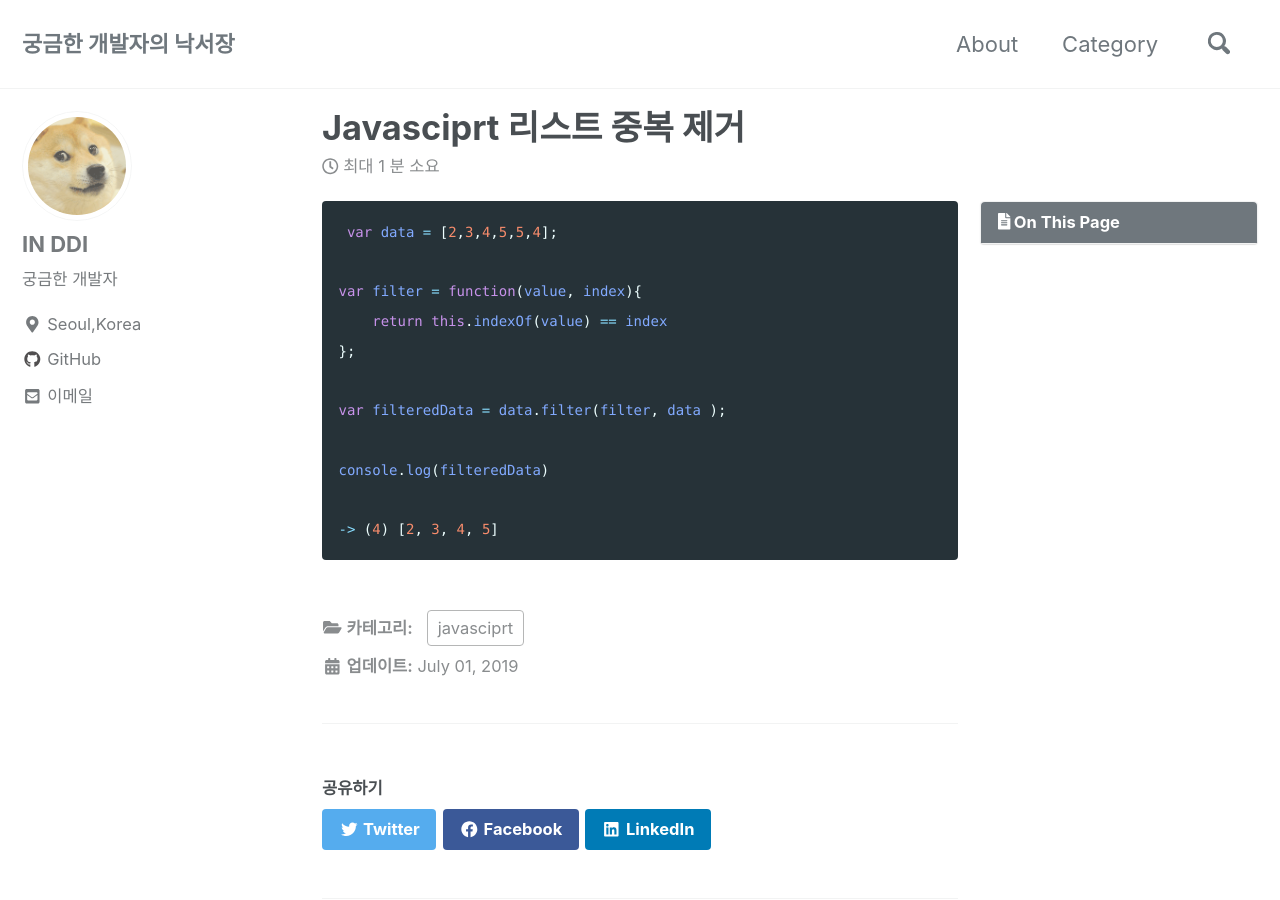
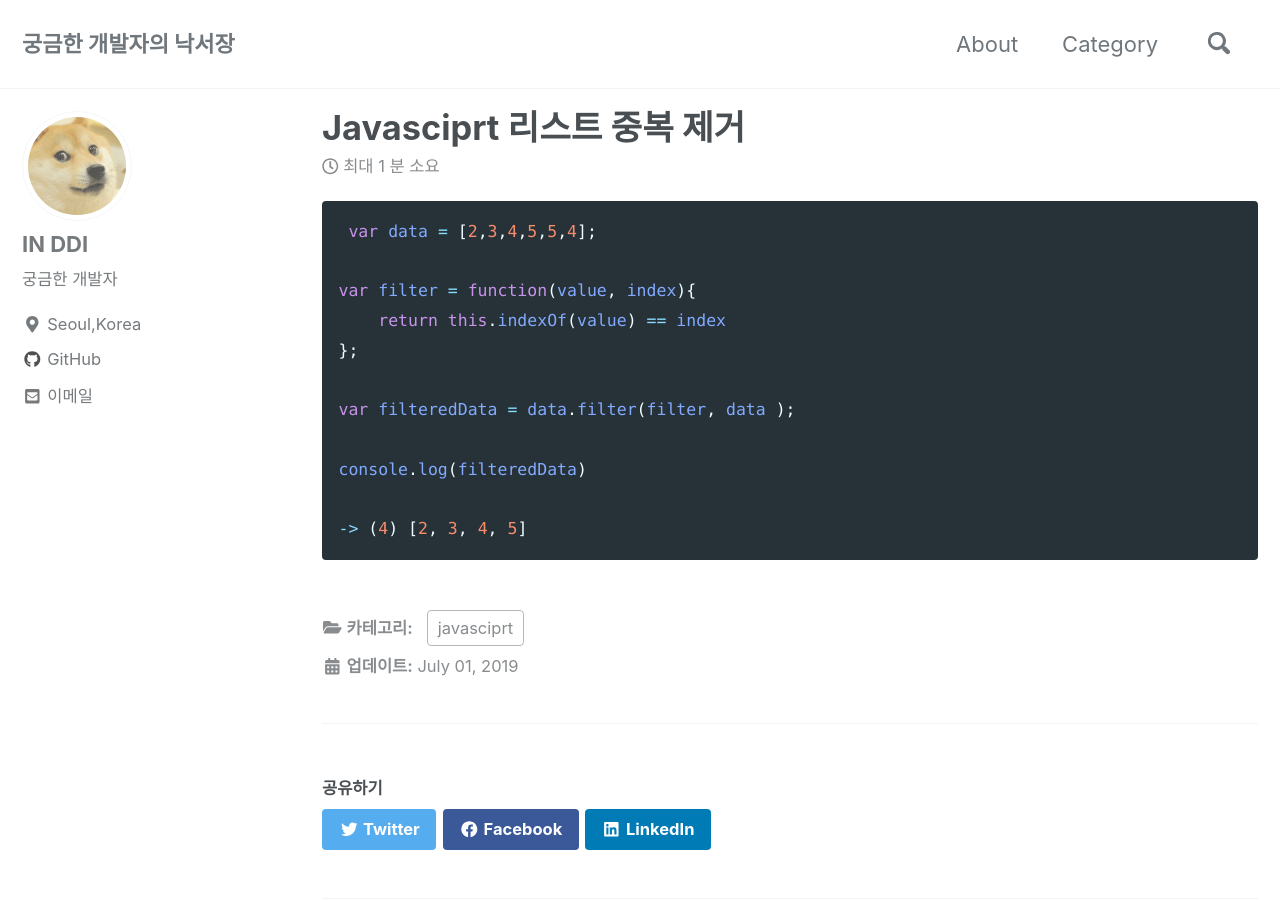
Before and after one commit to InSeok9068/inseok9068.github.io, a Jekyll site: the page built from _posts/javascript/2019-07-01-javascript-deduplication.md, in a window 1280 px wide and 900 px high. Built offline with Jekyll 4.4.1, drawn with Linux system fonts in a browser that asks for light colours; cached includes are drawn as plain includes; nearby versions of some CDN libraries; comment, search, counter and statistics services are not loaded.

Commit message:
목차 설정 제거 및 사이즈 크게

```diff
--- a/assets/css/main.scss
+++ b/assets/css/main.scss
@@ -8,11 +8,11 @@
 @import "minimal-mistakes"; // main partials
 
 // code 폰트 사이즈 설정
-code {
-    font-size: 14px
-}
+// code {
+//     font-size: 14px
+// }
 
 // main 페이지 사이즈 설정
-// .page {
-// 	padding-right: 0px !important;
-// }
+.page {
+	padding-right: 0px !important;
+}
```
Also changed, not shown: _posts/2019-06-28-rouge-language.md (+0 -1 lines), _posts/java/2019-07-01-java-format-request.md (+0 -1 lines), _posts/javascript/2018-01-01-hello-world.md (+0 -1 lines), _posts/javascript/2019-07-01-javascript-deduplication.md (+0 -1 lines), README.md.
